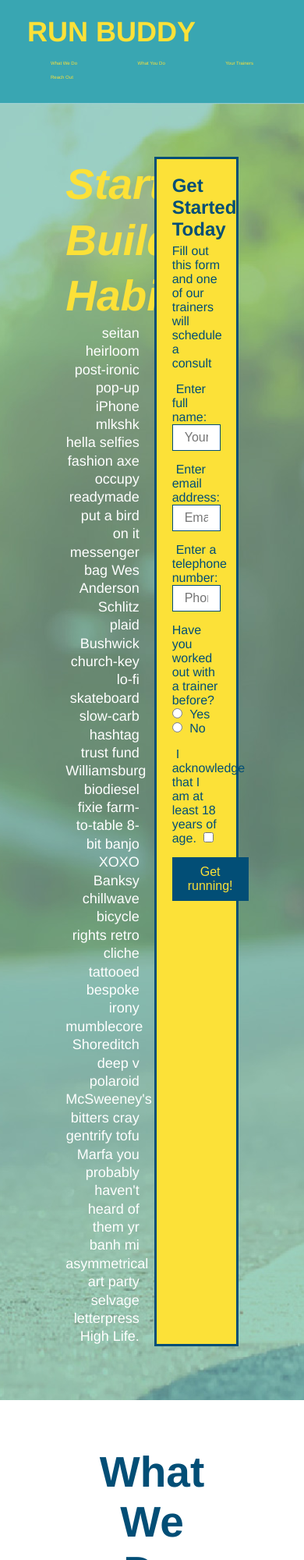
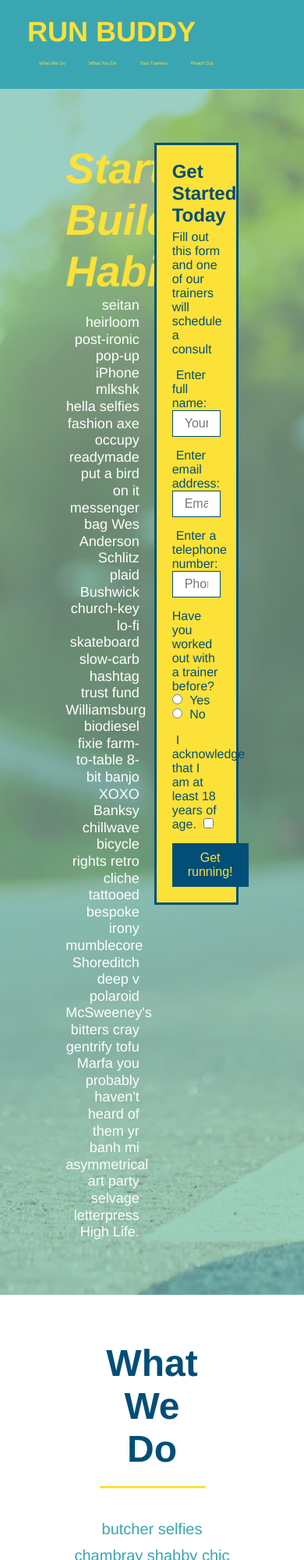
Before and after one commit to jfocha/run-buddy, a plain HTML site: page index.html in a window 390 px wide. Shown: the top 2000 px of the page at 78% size. Drawn offline with Linux system fonts and the light colour scheme.

Commit message:
added media queries

```diff
--- a/assets/css/style.css
+++ b/assets/css/style.css
@@ -42,7 +42,7 @@ header nav ul {
 }
 
 header nav ul li a {
-    margin: 0 30px;
+    padding: 10px 15px;
     font-weight: lighter;
     font-size: 1.55vw;
 }
@@ -83,6 +83,7 @@ section {
     display: flex;
     justify-content: center;
     flex-wrap: wrap;
+    align-items: flex-start;
 }
 
 .hero-cta {
@@ -91,7 +92,7 @@ section {
     margin: 3.5%;
     color: #fff;
     font-size: 18px;
-    line-height: 1.3;
+    line-height: 1.2;
 }
 
 .hero-cta h2 {
@@ -142,7 +143,7 @@ section {
 /* Hero Style End */
 
 .section-title {
-    font-size: 55px;
+    font-size: 48px;
     color: #024e76;
     border-bottom: 3px solid;
     padding-bottom: 20px;
@@ -333,3 +334,27 @@ section {
 .flex-row {
     display: flex;
 }
+
+/* MEDIA QUERY FOR SMALLER DESKTOP SCREENS AND SMALLER */
+@media screen and (max-width: 980px) {
+    header h1 a {
+      /* this will be applied on any screen smaller than 980px */
+
+    }
+  }
+
+  /* MEDIA QUERY FOR TABLETS AND SMALLER */
+  @media screen and (max-width: 768px) {
+    header h1 {
+      /* this will be applied on any screen between 768px and 575px */
+
+    }
+  }
+
+  /* MEDIA QUERY FOR MOBILE PHONES AND SMALLER */
+  @media screen and (max-width: 575px) {
+    header h1 {
+      /* this will be applied on any screen smaller than 575px */
+
+    }
+  }
--- a/index.html
+++ b/index.html
@@ -2,7 +2,7 @@
 <html lang="en">
     <head>
         <link rel="stylesheet" href="./assets/css/style.css" />
-        <meta charset="UFT-8" />
+        <meta charset="UFT-8" name="viewport" content="width=device-width, initial-scale=1.0" />
         <title>Run Buddy</title>
 
     </head>
```
Also changed, not shown: privacy-policy.html (+1 -1 lines).
